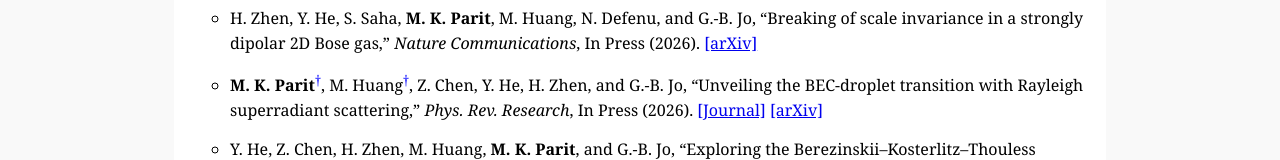
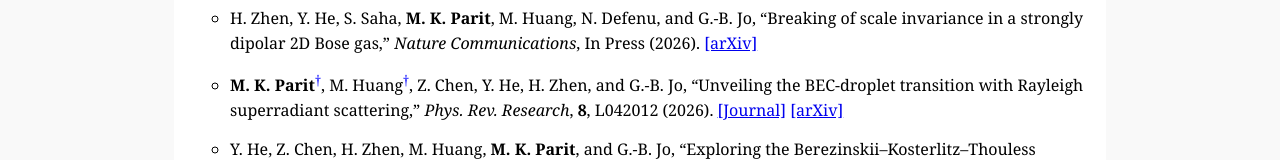
Before and after one commit to mithilesh-parit/mithilesh-parit.github.io, a plain HTML site: page publications.html in a window 1280 px wide. Shown: the part 443-603 px from the top of the page. Drawn offline with Linux system fonts and the light colour scheme.

Commit message:
Update publications.html

```diff
--- a/publications.html
+++ b/publications.html
@@ -108,7 +108,7 @@
     <a href="https://arxiv.org/abs/2510.13730">[arXiv]</a>
   </li>
 
-  <li><strong>M. K. Parit</strong><sup style="color:blue;">†</sup>, M. Huang<sup style="color:blue;">†</sup>, Z. Chen, Y. He, H. Zhen, and G.-B. Jo, “Unveiling the BEC-droplet transition with Rayleigh superradiant scattering,” <em>Phys. Rev. Research</em>, In Press (2026).
+  <li><strong>M. K. Parit</strong><sup style="color:blue;">†</sup>, M. Huang<sup style="color:blue;">†</sup>, Z. Chen, Y. He, H. Zhen, and G.-B. Jo, “Unveiling the BEC-droplet transition with Rayleigh superradiant scattering,” <em>Phys. Rev. Research</em>, <strong>8</strong>, L042012 (2026).
     <a href="https://doi.org/10.1103/j662-tz3j">[Journal]</a>
     <a href="https://arxiv.org/abs/2510.21211">[arXiv]</a>
   </li>
```
